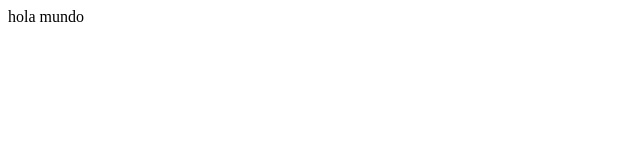
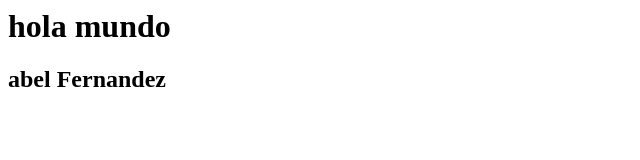
Before and after one commit to ernanabel1977/aprendiendogit, a plain HTML site: page index.html in a window 1280 px wide. Shown: the whole page, without its empty margins (0-640 px from the left). Drawn offline with Linux system fonts and the light colour scheme.

Commit message:
agrege mi nombre

```diff
--- a/index.html
+++ b/index.html
@@ -1 +1,3 @@
-hola mundo
+<h1>hola mundo</h1>
+
+<h2>abel Fernandez</h2>
```
